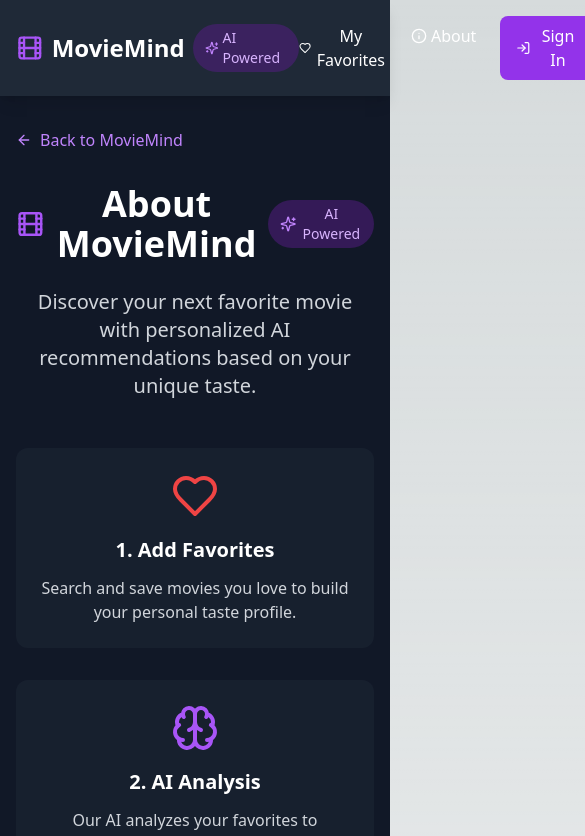
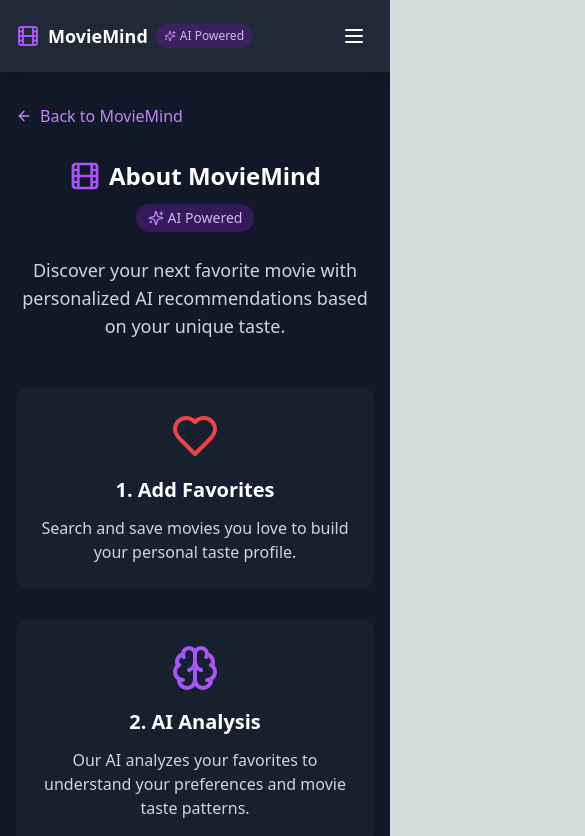
Before and after one commit to dave11k/MovieMind, a Next.js app: page /about in a window 390 px wide. Shown: the top 836 px of the page, 585 px wide, since content can reach past the window. Built offline with nearby package versions, Linux system fonts and the light colour scheme; no server answers.

Commit message:
Mobile fixes

```diff
--- a/app/about/page.tsx
+++ b/app/about/page.tsx
@@ -21,15 +21,29 @@ export default function About() {
 
         {/* Hero Section */}
         <div className="text-center mb-12">
-          <div className="flex justify-center items-center space-x-3 mb-6">
-            <FilmIcon className="h-12 w-12 text-purple-500" />
-            <h1 className="text-4xl font-bold">About MovieMind</h1>
+          {/* Mobile layout - stacked */}
+          <div className="flex flex-col items-center space-y-3 sm:hidden mb-6">
+            <div className="flex items-center space-x-2">
+              <FilmIcon className="h-8 w-8 text-purple-500" />
+              <h1 className="text-2xl font-bold">About MovieMind</h1>
+            </div>
+            <div className="flex items-center bg-purple-900/50 rounded-full px-3 py-1">
+              <SparklesIcon className="h-4 w-4 text-purple-400 mr-1" />
+              <span className="text-purple-300 text-sm">AI Powered</span>
+            </div>
+          </div>
+
+          {/* Desktop layout - horizontal */}
+          <div className="hidden sm:flex justify-center items-center space-x-3 mb-6">
+            <FilmIcon className="h-10 w-10 lg:h-12 lg:w-12 text-purple-500" />
+            <h1 className="text-3xl lg:text-4xl font-bold">About MovieMind</h1>
             <div className="flex items-center bg-purple-900/50 rounded-full px-3 py-1">
               <SparklesIcon className="h-5 w-5 text-purple-400 mr-1" />
               <span className="text-purple-300 text-sm">AI Powered</span>
             </div>
           </div>
-          <p className="text-xl text-gray-300 max-w-3xl mx-auto">
+
+          <p className="text-lg sm:text-xl text-gray-300 max-w-3xl mx-auto">
             Discover your next favorite movie with personalized AI recommendations based on your unique taste.
           </p>
         </div>
--- a/src/components/Header.tsx
+++ b/src/components/Header.tsx
@@ -1,5 +1,5 @@
 import React from 'react';
-import { FilmIcon, SparklesIcon, LogInIcon, LogOutIcon, Heart, Info } from 'lucide-react';
+import { FilmIcon, SparklesIcon, LogInIcon, LogOutIcon, Heart, Info, Menu, X } from 'lucide-react';
 import { useRouter } from 'next/navigation';
 import Link from 'next/link';
 import { supabase } from '../lib/supabase';
@@ -7,6 +7,7 @@ import { supabase } from '../lib/supabase';
 export const Header = () => {
   const router = useRouter();
   const [user, setUser] = React.useState<any>(null);
+  const [isMobileMenuOpen, setIsMobileMenuOpen] = React.useState(false);
 
   React.useEffect(() => {
     // Get initial session
@@ -31,26 +32,29 @@ export const Header = () => {
 
   return (
     <header className="bg-gray-800 py-4 shadow-lg">
-      <div className="container mx-auto px-4 flex items-center justify-between">
+      <div className="container mx-auto px-4">
+        {/* Main header row */}
+        <div className="flex items-center justify-between">
+          {/* Logo section - responsive sizing */}
           <Link href="/" className="flex items-center space-x-2 hover:opacity-80 transition-opacity">
-          <FilmIcon className="h-8 w-8 text-purple-500" />
-          <h1 className="text-2xl font-bold">MovieMind</h1>
-          <div className="flex items-center bg-purple-900/50 rounded-full px-3 py-1 text-sm">
-            <SparklesIcon className="h-4 w-4 text-purple-400 mr-1" />
+            <FilmIcon className="h-6 w-6 sm:h-8 sm:w-8 text-purple-500" />
+            <h1 className="text-lg sm:text-2xl font-bold">MovieMind</h1>
+            <div className="flex items-center bg-purple-900/50 rounded-full px-2 py-1 sm:px-3 sm:py-1 text-xs sm:text-sm">
+              <SparklesIcon className="h-3 w-3 sm:h-4 sm:w-4 text-purple-400 mr-1" />
               <span className="text-purple-300">AI Powered</span>
             </div>
           </Link>
-        <nav className="flex items-center space-x-6">
+
+          {/* Desktop navigation */}
+          <nav className="hidden md:flex items-center space-x-6">
             <ul className="flex space-x-6">
               <li>
                 <button
                   onClick={() => {
-                  // If we're on the home page, scroll to favorites
                     if (window.location.pathname === '/') {
                       const favoritesSection = document.getElementById('favorites-section');
                       favoritesSection?.scrollIntoView({ behavior: 'smooth' });
                     } else {
-                    // If we're on another page, navigate to home with favorites anchor
                       router.push('/#favorites-section');
                     }
                   }}
@@ -88,6 +92,77 @@ export const Header = () => {
               </button>
             )}
           </nav>
+
+          {/* Mobile menu button */}
+          <button
+            onClick={() => setIsMobileMenuOpen(!isMobileMenuOpen)}
+            className="md:hidden p-2 hover:bg-gray-700 rounded-lg transition-colors"
+          >
+            {isMobileMenuOpen ? (
+              <X className="h-6 w-6" />
+            ) : (
+              <Menu className="h-6 w-6" />
+            )}
+          </button>
+        </div>
+
+        {/* Mobile navigation dropdown */}
+        {isMobileMenuOpen && (
+          <div className="md:hidden mt-4 py-4 border-t border-gray-700">
+            <nav className="flex flex-col space-y-4">
+              <button
+                onClick={() => {
+                  setIsMobileMenuOpen(false);
+                  if (window.location.pathname === '/') {
+                    const favoritesSection = document.getElementById('favorites-section');
+                    favoritesSection?.scrollIntoView({ behavior: 'smooth' });
+                  } else {
+                    router.push('/#favorites-section');
+                  }
+                }}
+                className="flex items-center space-x-2 hover:text-purple-400 transition-colors text-left"
+              >
+                <Heart className="h-5 w-5" />
+                <span>My Favorites</span>
+              </button>
+
+              <Link
+                href="/about"
+                onClick={() => setIsMobileMenuOpen(false)}
+                className="flex items-center space-x-2 hover:text-purple-400 transition-colors"
+              >
+                <Info className="h-5 w-5" />
+                <span>About</span>
+              </Link>
+
+              <div className="pt-2 border-t border-gray-700">
+                {user ? (
+                  <button
+                    onClick={() => {
+                      setIsMobileMenuOpen(false);
+                      handleSignOut();
+                    }}
+                    className="flex items-center space-x-2 px-4 py-2 bg-purple-600 hover:bg-purple-700 text-white rounded-lg transition-colors w-full"
+                  >
+                    <LogOutIcon className="h-5 w-5" />
+                    <span>Sign Out</span>
+                  </button>
+                ) : (
+                  <button
+                    onClick={() => {
+                      setIsMobileMenuOpen(false);
+                      router.push('/login');
+                    }}
+                    className="flex items-center space-x-2 px-4 py-2 bg-purple-600 hover:bg-purple-700 text-white rounded-lg transition-colors w-full"
+                  >
+                    <LogInIcon className="h-5 w-5" />
+                    <span>Sign In</span>
+                  </button>
+                )}
+              </div>
+            </nav>
+          </div>
+        )}
       </div>
     </header>
   );
```
Lines whose indentation alone changed are shown as unchanged.
